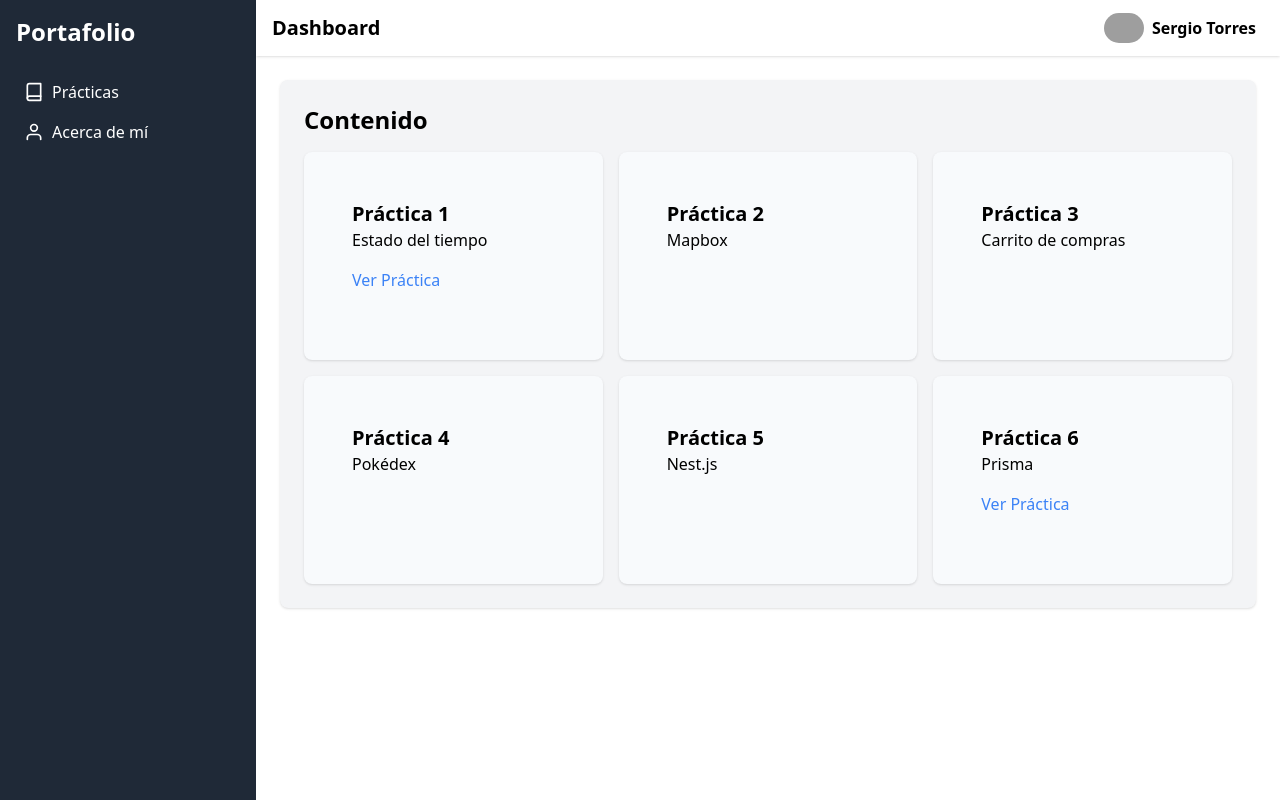
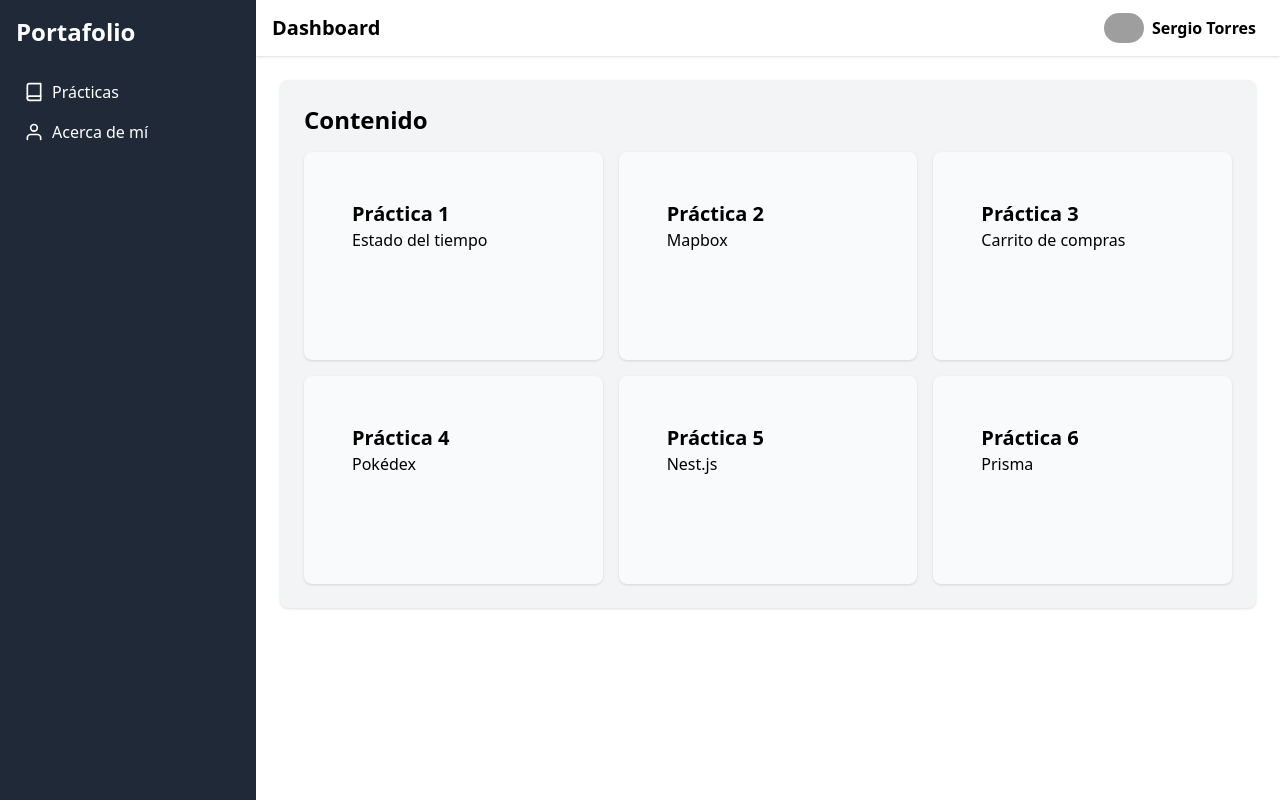
Before and after one commit to SergioToppec/Dashboard, a React (Vite) app: page /dashboard/practicas in a window 1280 px wide. Built offline with nearby package versions, Linux system fonts and the light colour scheme; grey boxes are pictures that could not be loaded.

Commit message:
Cambios de prueba

```diff
--- a/src/assets/Components/MainContent.tsx
+++ b/src/assets/Components/MainContent.tsx
@@ -7,7 +7,7 @@ function MainContent() {
         <Card
           title="Práctica 1"
           content="Estado del tiempo"
-          link="EL enlace de tu proyecto" //En los link, ponen el enlace con el puerto que esta ocupando cada proyecto
+          link="" //En los link, ponen el enlace con el puerto que esta ocupando cada proyecto
         />
         <Card title="Práctica 2" content="Mapbox" link="" />
         <Card title="Práctica 3" content="Carrito de compras" link="" />
@@ -16,7 +16,7 @@ function MainContent() {
         <Card
           title="Práctica 6"
           content="Prisma"
-          link="http://localhost:5555/"
+          link=""
         />
       </div>
     </div>
--- a/src/assets/Components/Sidebar.tsx
+++ b/src/assets/Components/Sidebar.tsx
@@ -3,9 +3,10 @@ import { FiBook, FiUser } from "react-icons/fi";
 
 function Sidebar() {
   return (
+
     <div className="h-screen w-64 bg-gray-800 text-white flex flex-col p-4">
       <Link to="/dashboard">
-        <h2 className="text-2xl font-bold mb-6 hover:text-gray-300 cursor-pointer">
+        <h2 className="text-2xl font-bold mb-6 hover:text-gray-400 cursor-pointer">
           Portafolio
         </h2>
       </Link>
```
